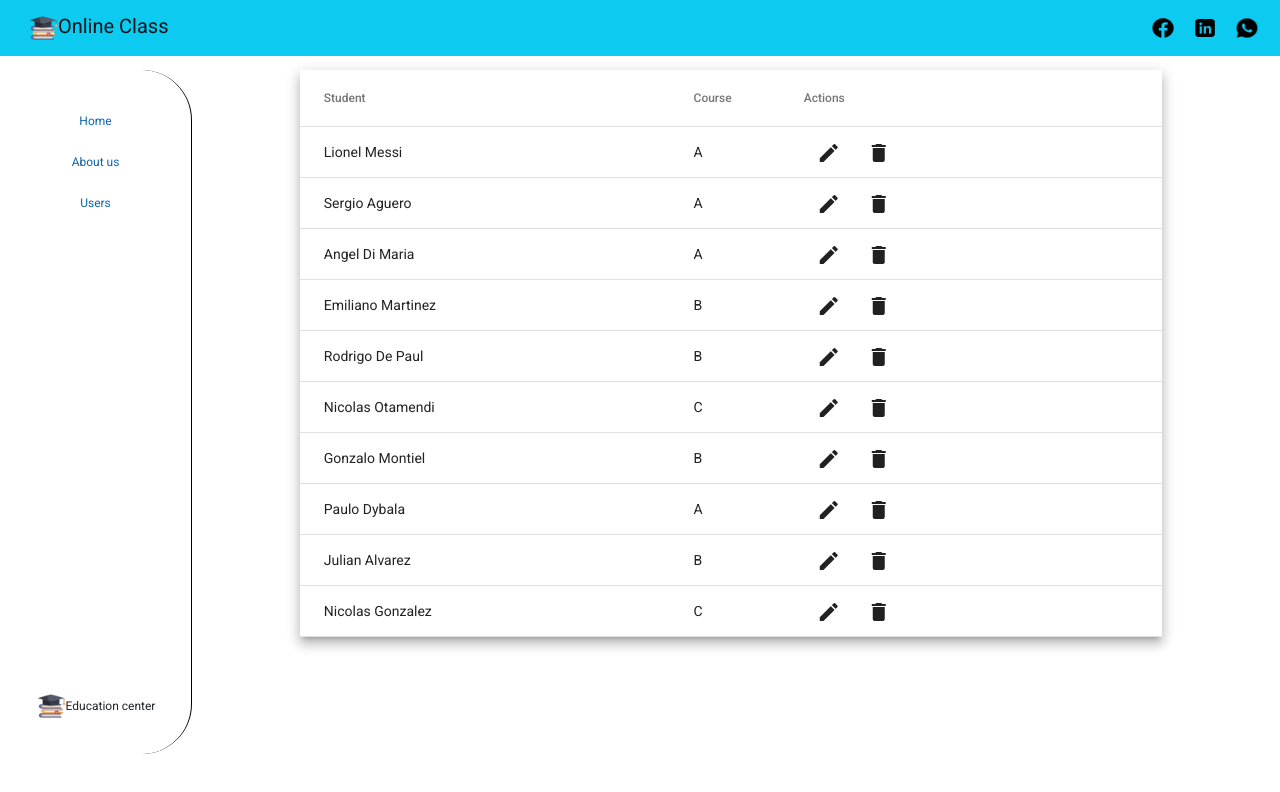
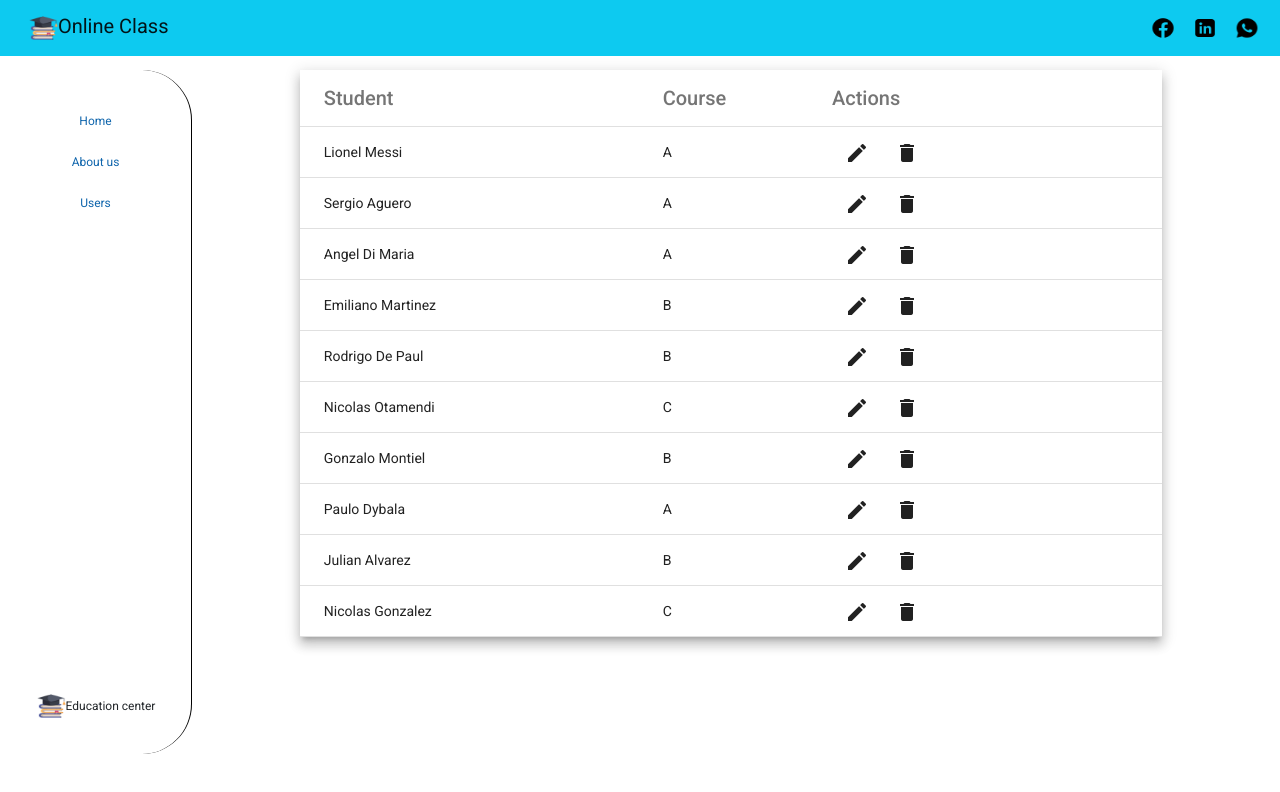
Before and after one commit to crisf5/1pf-fernandez, an Angular app: page / in a window 1280 px wide. Shown: the top 792 px of the page. Built offline with nearby package versions, Linux system fonts and the light colour scheme.

Commit message:
add custom directive

```diff
--- a/src/app/app.module.ts
+++ b/src/app/app.module.ts
@@ -19,6 +19,8 @@ import { ReactiveFormsModule } from '@angular/forms';
 import { MatDialogModule } from '@angular/material/dialog';
 import { MatButtonModule } from '@angular/material/button';
 import { TransformPipe } from './pipes/transform.pipe';
+import { FontSizeDirective } from './directives/font-size.directive';
+
 
 @NgModule({
   declarations: [
@@ -27,7 +29,8 @@ import { TransformPipe } from './pipes/transform.pipe';
     ToolbarComponent,
     TableComponent,
     EditDialogComponent,
-    TransformPipe
+    TransformPipe,
+    FontSizeDirective
   ],
   imports: [
     BrowserModule,
--- a/src/app/components/edit-dialog/edit-dialog.component.html
+++ b/src/app/components/edit-dialog/edit-dialog.component.html
@@ -3,22 +3,22 @@
 <div mat-dialog-content>
     <form class="forms" [formGroup]="formulario">
         <mat-form-field appearance="fill">
-            <mat-label>Nombre</mat-label>
+            <mat-label>Name</mat-label>
             <input formControlName="nombre" matInput>
         </mat-form-field>
 
         <mat-form-field appearance="fill">
-            <mat-label>Apellido</mat-label>
+            <mat-label>Surname</mat-label>
             <input formControlName="apellido" matInput>
         </mat-form-field>
 
         <mat-form-field appearance="fill">
-            <mat-label>Curso</mat-label>
+            <mat-label>Course</mat-label>
             <input formControlName="curso" matInput>
         </mat-form-field>
     </form>
 </div>
 <div class="buttons" mat-dialog-actions>
-    <button mat-raised-button (click)="update()">Actualizar</button>
-    <button mat-raised-button (click)="close()">Cerrar</button>
+    <button mat-raised-button (click)="update()">Update</button>
+    <button mat-raised-button (click)="close()">Close</button>
 </div>
--- a/src/app/components/table/table.component.html
+++ b/src/app/components/table/table.component.html
@@ -2,17 +2,17 @@
   <table mat-table [dataSource]="dataSource" class="mat-elevation-z8">
 
     <ng-container matColumnDef="name">
-      <th mat-header-cell *matHeaderCellDef> Student </th>
+      <th mat-header-cell *matHeaderCellDef [appFontSize]="fontSizeTable" > Student </th>
       <td mat-cell *matCellDef="let element"> {{element | transform}} </td>
     </ng-container>
 
     <ng-container matColumnDef="course">
-      <th mat-header-cell *matHeaderCellDef> Course </th>
+      <th mat-header-cell *matHeaderCellDef [appFontSize]="fontSizeTable"> Course </th>
       <td mat-cell *matCellDef="let element"> {{element.course}} </td>
     </ng-container>
 
     <ng-container matColumnDef="actions">
-      <th mat-header-cell *matHeaderCellDef> Actions </th>
+      <th mat-header-cell *matHeaderCellDef [appFontSize]="fontSizeTable"> Actions </th>
       <td class="buttons" mat-cell *matCellDef="let element">
         <button class="button" mat-icon-button (click)="edit(element)">
               <mat-icon>edit</mat-icon>
--- a/src/app/components/table/table.component.ts
+++ b/src/app/components/table/table.component.ts
@@ -60,4 +60,5 @@ export class TableComponent implements OnInit {
     });
   }
 
+  fontSizeTable : string = "20px";
 }
--- /dev/null
+++ b/src/app/directives/font-size.directive.ts
@@ -0,0 +1,16 @@
+import { Directive, ElementRef, Input } from '@angular/core';
+
+@Directive({
+  selector: '[appFontSize]'
+})
+export class FontSizeDirective {
+
+  @Input('appFontSize') fontSizeTitle! : string;
+
+  constructor(private elemento: ElementRef) { }
+
+
+  ngOnInit(): void {
+    this.elemento.nativeElement.style.fontSize = this.fontSizeTitle;
+  }
+}
```
Also changed, not shown: 1 other file (tests, documents, lock files or other folders).
